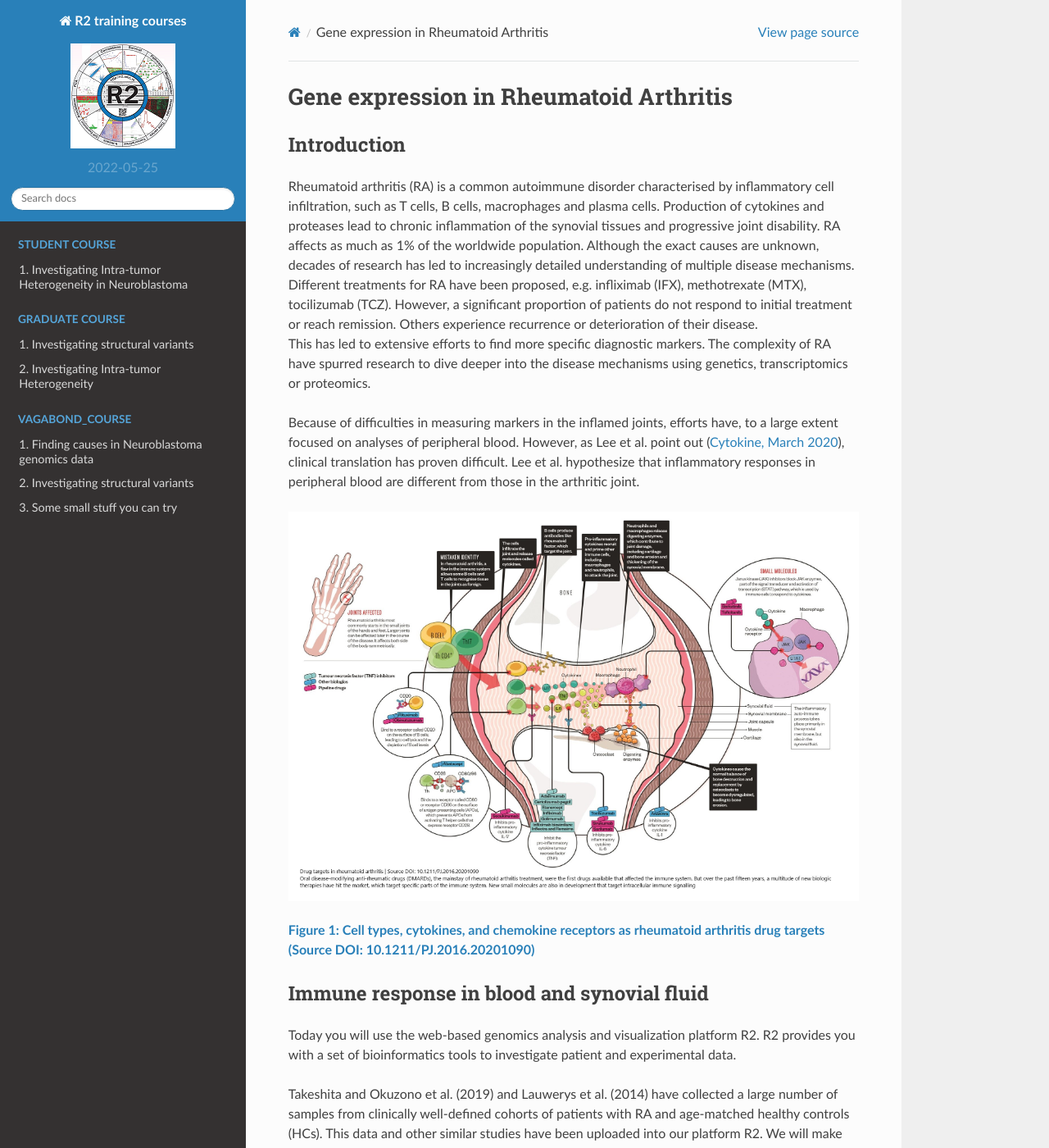
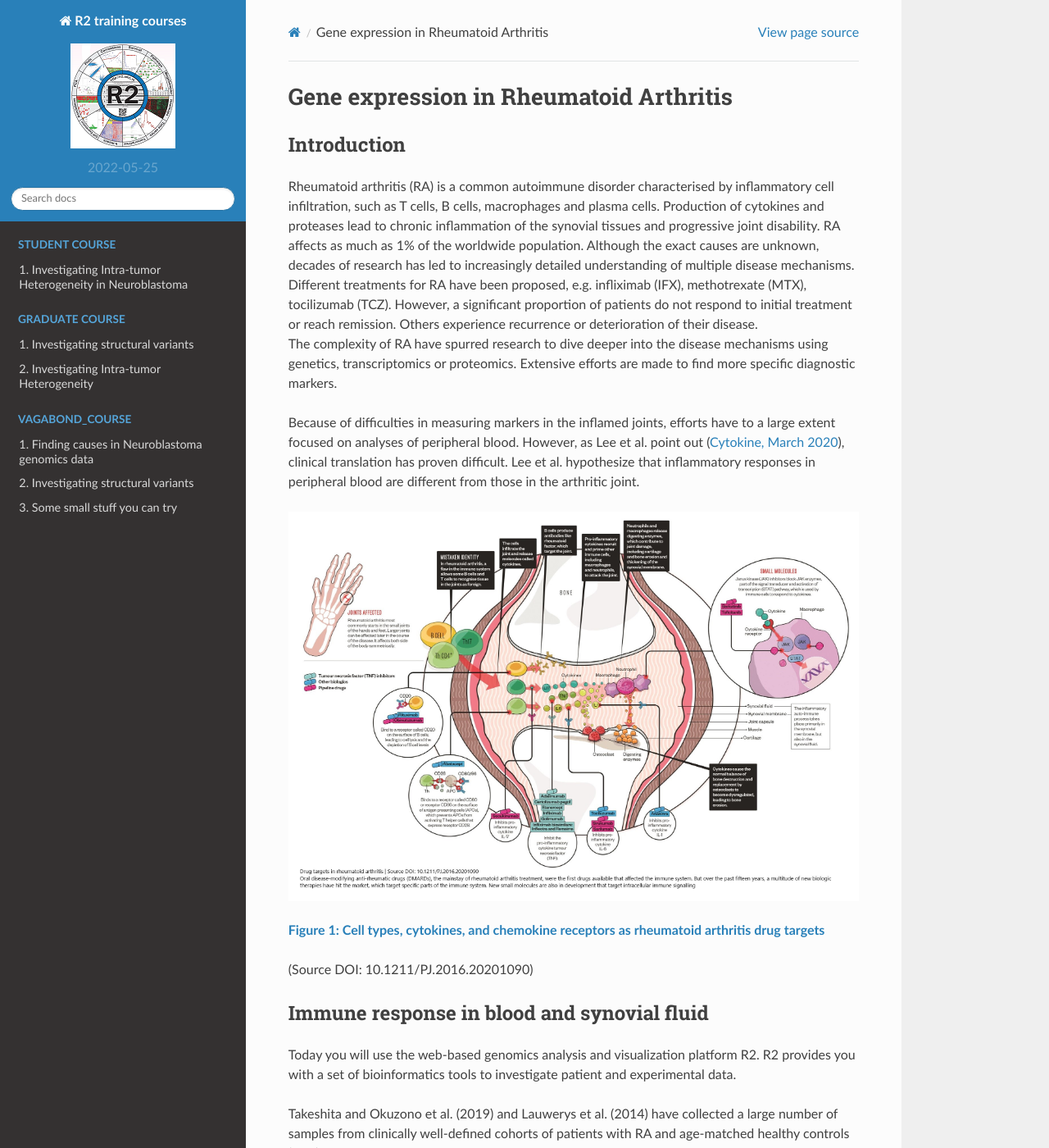
Before and after one commit to antronerds/r2-training-courses, a Sphinx documentation site: the page built from docs/RNA_seq_data_analysis_Using_Rheumatoid_Arthritis_data.md, in a window 1280 px wide and 1400 px high. Shown: the whole window at 82% size. Built offline with Sphinx 7.4.7 and the Read the Docs theme 2.0.0, drawn with Linux system fonts in a browser that asks for light colours; pages that are not in the unit, such as notebooks, are missing from menus; some of the changed text lies outside the part shown.

Commit message:
RA course intro

```diff
--- a/docs/RNA_seq_data_analysis_Using_Rheumatoid_Arthritis_data.md
+++ b/docs/RNA_seq_data_analysis_Using_Rheumatoid_Arthritis_data.md
@@ -6,13 +6,15 @@ Gene expression in Rheumatoid Arthritis
 Introduction
 ---
 Rheumatoid arthritis (RA) is a common autoimmune disorder characterised by inflammatory cell infiltration, such as T cells, B cells, macrophages and plasma cells. Production of cytokines and proteases lead to chronic inflammation of the synovial tissues and progressive joint disability. RA affects as much as 1% of the worldwide population. Although the exact causes are unknown, decades of research has led to increasingly detailed understanding of multiple disease mechanisms. Different treatments for RA have been proposed, e.g. infliximab (IFX), methotrexate (MTX), tocilizumab (TCZ). However, a significant proportion of patients do not respond to initial treatment or reach remission. Others experience recurrence or deterioration of their disease.
-This has led to extensive efforts to find more specific diagnostic markers. The complexity of RA have spurred research to dive deeper into the disease mechanisms using genetics, transcriptomics or proteomics.
+The complexity of RA have spurred research to dive deeper into the disease mechanisms using genetics, transcriptomics or proteomics. Extensive efforts are made to find more specific diagnostic markers.
 
-  Because of difficulties in measuring markers in the inflamed joints, efforts have, to a large extent focused on analyses of peripheral blood. However, as Lee et al. point out (<a href="https://doi.org/10.1016/j.cyto.2019.154960" target="_blank">Cytokine, March 2020</a>), clinical translation has proven difficult. Lee et al. hypothesize that inflammatory responses in peripheral blood are different from those in the arthritic joint.
+  Because of difficulties in measuring markers in the inflamed joints, efforts have to a large extent focused on analyses of peripheral blood. However, as Lee et al. point out (<a href="https://doi.org/10.1016/j.cyto.2019.154960" target="_blank">Cytokine, March 2020</a>), clinical translation has proven difficult. Lee et al. hypothesize that inflammatory responses in peripheral blood are different from those in the arthritic joint.
 
  ![](_static/images/KIT_rheumatoid-arthritis-drug-targets.jpg "Figure 1:  Cell types, cytokines, and chemokine receptors as rheumatoid arthritis drug targets (Source DOI: 10.1211/PJ.2016.20201090)")
 
-   [**Figure 1:  Cell types, cytokines, and chemokine receptors as rheumatoid arthritis drug targets (Source DOI: 10.1211/PJ.2016.20201090)**](_static/images/KIT_rheumatoid-arthritis-drug-targets.jpg)
+   [**Figure 1:  Cell types, cytokines, and chemokine receptors as rheumatoid arthritis drug targets**](_static/images/KIT_rheumatoid-arthritis-drug-targets.jpg)
+
+(Source DOI: 10.1211/PJ.2016.20201090)
 
  Immune response in blood and synovial fluid
 ---
@@ -211,9 +213,8 @@ Since this set is treatment related, let's plot the data to see if treatment has
 * Choose *Select a track:* **therapy (2cat)** and click **Next**.
 * Every patient had a sample taken before the start (no) and after 12 weeks (yes) of therapy, it is a paired test. It would be nice to see which dots belong to the same patient. With Sample Paths we can connect the two samples of each patient with the format Samplename1,Samplename2; etc. Because it is rather labour intensive to get the correct syntax, we did this for you.
 
-Make sure to select all text: click in the textfield and hold Ctrl+A and copy-paste it in the field **Sample Paths**.
-
-  <input type="text" name="chainedsams" value="GSM1116933,GSM1116934;GSM1116935,GSM1116936;GSM1116937,GSM1116938;GSM1116939,GSM1116940;GSM1116941,GSM1116942; GSM1116943,GSM1116944;GSM1116945,GSM1116946;GSM1116947,GSM1116948;GSM1116949,GSM1116950;GSM1116951,GSM1116952; GSM1116953,GSM1116954;GSM1116955,GSM1116956;GSM1116957,GSM1116958;GSM1116959,GSM1116960;GSM1116961,GSM1116962; GSM1116963,GSM1116964;GSM1116965,GSM1116966;GSM1116967,GSM1116968;GSM1116969,GSM1116970;GSM1116971,GSM1116972" size="75">
+<label for="chainedsams">Make sure to select all text: click in the textfield, then hold Ctrl+A and copy-paste the selected text in the field **Sample Paths**.</label><br><br>
+<input type="text" name="chainedsams" id="chainedsams" value="GSM1116933,GSM1116934;GSM1116935,GSM1116936;GSM1116937,GSM1116938;GSM1116939,GSM1116940;GSM1116941,GSM1116942; GSM1116943,GSM1116944;GSM1116945,GSM1116946;GSM1116947,GSM1116948;GSM1116949,GSM1116950;GSM1116951,GSM1116952; GSM1116953,GSM1116954;GSM1116955,GSM1116956;GSM1116957,GSM1116958;GSM1116959,GSM1116960;GSM1116961,GSM1116962; GSM1116963,GSM1116964;GSM1116965,GSM1116966;GSM1116967,GSM1116968;GSM1116969,GSM1116970;GSM1116971,GSM1116972" size="75">
 
 <br>
 <br>
```
